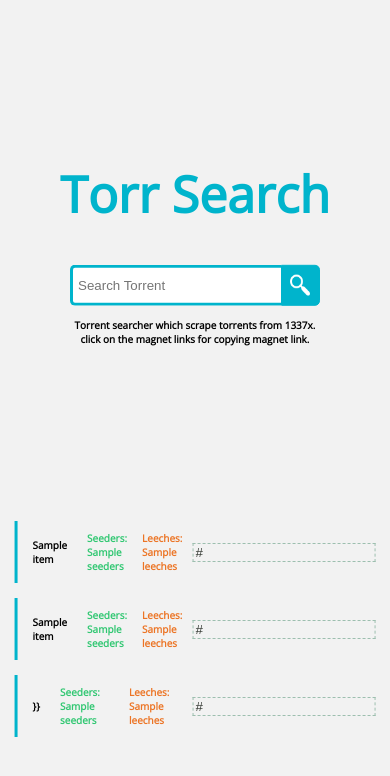
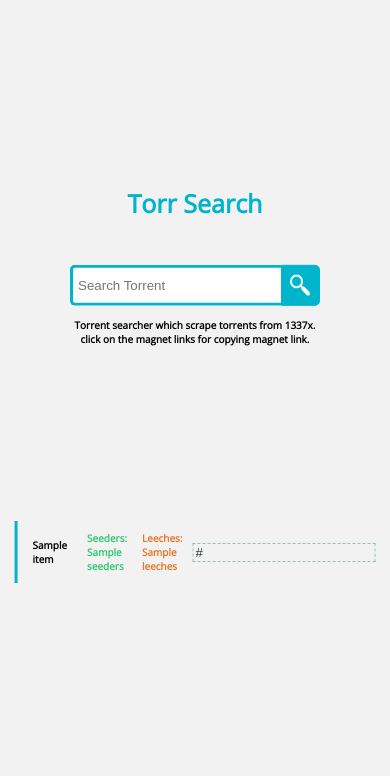
Before and after one commit to dwivedi-ritik/torrent-scrapper, a Flask app: template templates/index.html in a window 390 px wide; the page is wider, and only the part inside the window is pictured. Shown: the top 776 px of that part. Run offline with Flask 2, Linux system fonts and the light colour scheme; the template is opened without the code that fills it: most values are stand-ins (such as "Sample title", 1, 10 or a date in 2020).

Commit message:
made responsive 2

```diff
--- a/static/style.css
+++ b/static/style.css
@@ -129,7 +129,8 @@
 
 @media screen and (max-width: 700px){
   .up h1{
-    font-size: 50px;
+    top: 20%;
+    font-size: 25px;
   }
 
   .wrap {
@@ -137,9 +138,7 @@
     top:40%;
   }
   .tor {
-    width : 150px;
     font-size: 10px;
-    height: 25px;
     border: none;
     height: auto;
     width: auto;
--- a/templates/index.html
+++ b/templates/index.html
@@ -34,18 +34,6 @@
                 <div class="leeches">Leeches: <span> {{ item['leeches'] }} </span></div>
                 <input type='text' class="magnets-inp" value={{ item['magnet_url'] }} readonly>
             </div>
-            <div class="tor">
-                <div class="title">{{ item['title'] }}</div>
-                <div class="seeders">Seeders: <span> {{ item['seeders'] }} </span></div>
-                <div class="leeches">Leeches: <span> {{ item['leeches'] }} </span></div>
-                <input type='text' class="magnets-inp" value={{ item['magnet_url'] }} readonly>
-            </div>
-            <div class="tor">
-                <div class="title"> }}</div>
-                <div class="seeders">Seeders: <span> {{ item['seeders'] }} </span></div>
-                <div class="leeches">Leeches: <span> {{ item['leeches'] }} </span></div>
-                <input type='text' class="magnets-inp" value={{ item['magnet_url'] }} readonly>
-            </div>
         {% endfor %}
     </div>
 </body>
```
